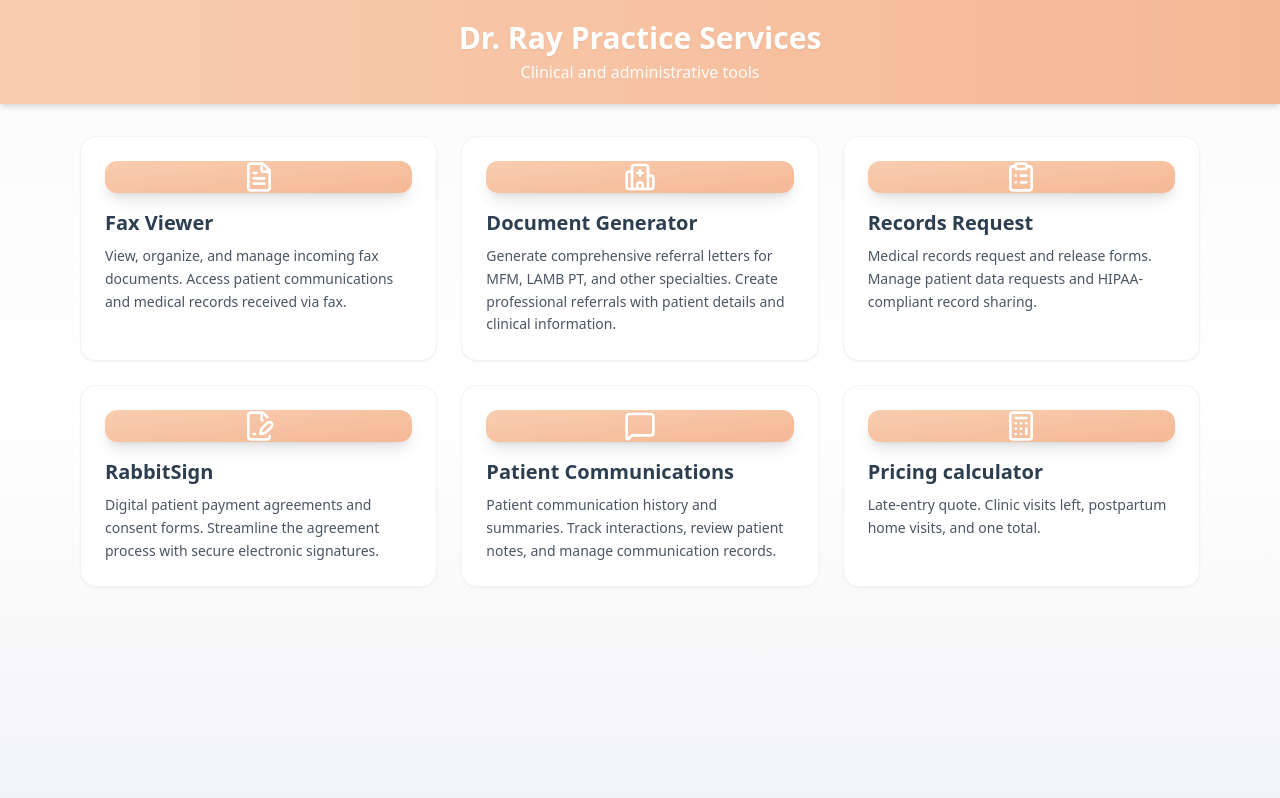
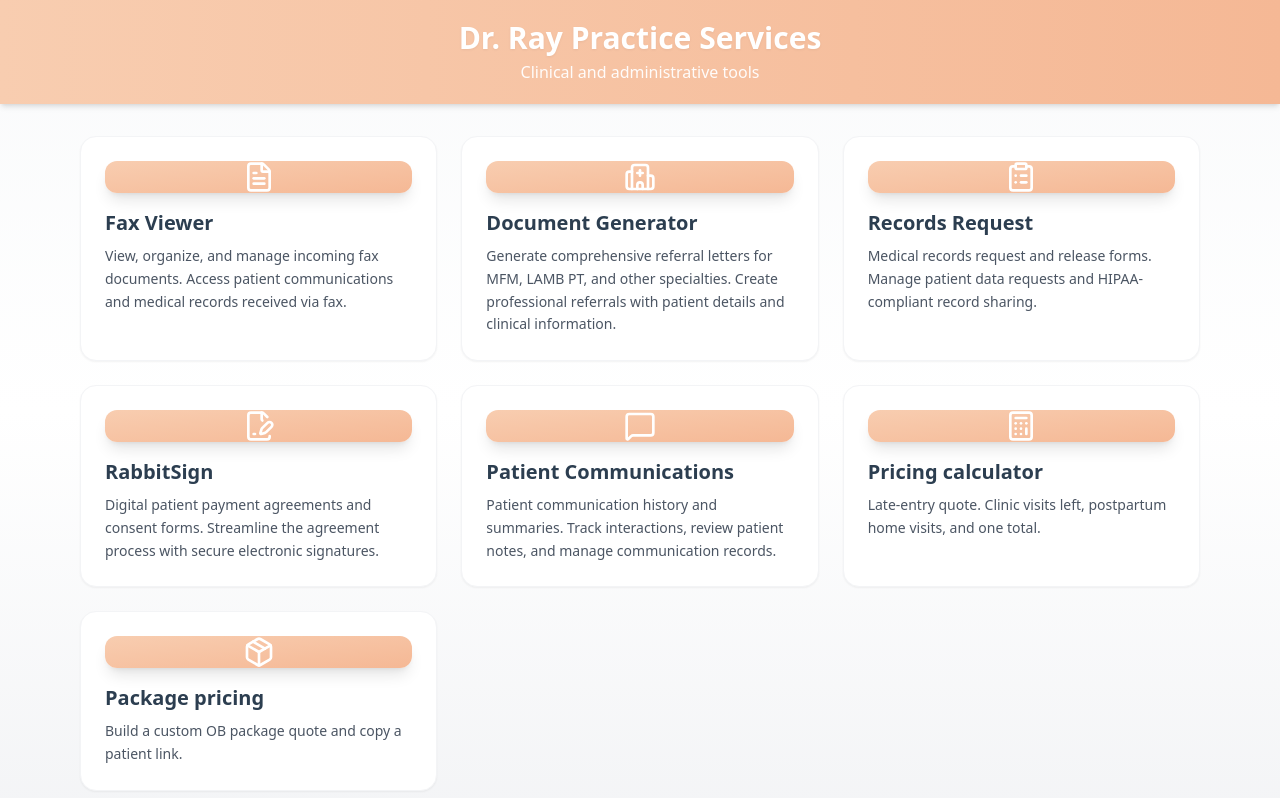
Before and after one commit to grqg-dev/services-hub, a React (Vite) app: page / in a window 1280 px wide. Shown: the top 798 px of the page. Built offline with nearby package versions, Linux system fonts and the light colour scheme.

Commit message:
Add Package pricing dashboard card for OB package quote generator
Co-authored-by: MattDennis <grqg-dev@users.noreply.github.com>

```diff
--- a/src/pages/ServicesDashboard.jsx
+++ b/src/pages/ServicesDashboard.jsx
@@ -1,5 +1,5 @@
 import { Link } from 'react-router-dom';
-import { FileText, Hospital, ClipboardList, FileSignature, MessageSquare, Calculator } from 'lucide-react';
+import { FileText, Hospital, ClipboardList, FileSignature, MessageSquare, Calculator, Package } from 'lucide-react';
 
 function ServicesDashboard() {
   const services = [
@@ -43,6 +43,13 @@ function ServicesDashboard() {
       title: 'Pricing calculator',
       description: 'Late-entry quote. Clinic visits left, postpartum home visits, and one total.',
       href: 'https://s3.us-east-1.amazonaws.com/dr-julia-ray.innovation/package-pricing.html',
+      external: true
+    },
+    {
+      icon: <Package className="w-8 h-8" />,
+      title: 'Package pricing',
+      description: 'Build a custom OB package quote and copy a patient link.',
+      href: 'https://hello.drjuliaray.com/staff/ob-package-quote.html',
       external: true
     }
   ];
```
